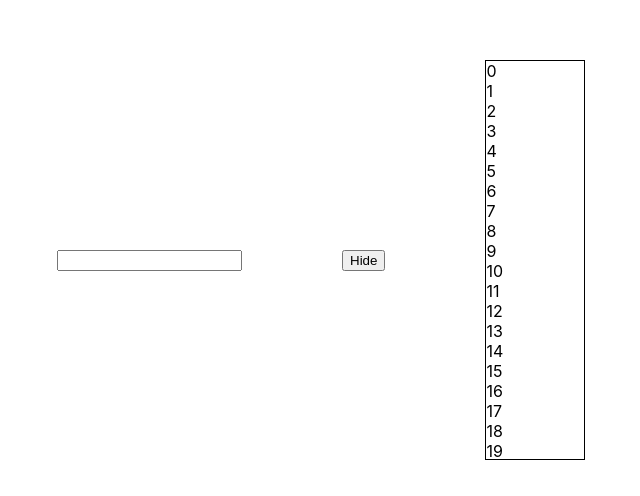
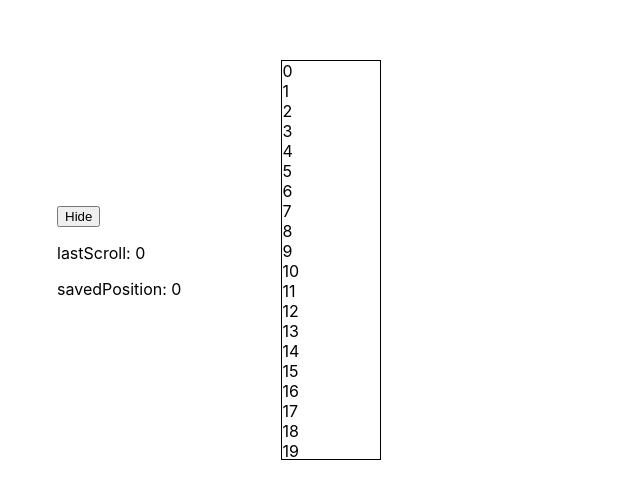
Before and after one commit to CharlesTaylor-CV/react-debug, a Next.js app: page / in a window 1280 px wide. Shown: the part 140-636 px from the top of the page, without its empty margins (327-967 px from the left). Built offline with nearby package versions, Linux system fonts and the light colour scheme.

Commit message:
Illustrate saving & restoring position

```diff
--- a/pages/index.tsx
+++ b/pages/index.tsx
@@ -3,8 +3,8 @@ import {useState} from 'react';
 import InfiniteScroll from '../components/InfiniteScroll';
 
 const Home: NextPage = () => {
-  const [ current, setCurrent ] = useState(0);
-  const [ pending, setPending ] = useState(0);
+  const [ scrollTo, setScrollTo ] = useState(0);
+  const [ saved, save ] = useState(0);
   const [ visibleList, setVisibleList] = useState(true);
 
   const hideList = () => {
@@ -12,8 +12,13 @@ const Home: NextPage = () => {
   }
   const showList = () => {
     setVisibleList(true)
-    setCurrent(pending)
+    setScrollTo(saved)
   }
+
+  const button =
+    visibleList
+      ? <button onClick={hideList}>Hide</button>
+      : <button onClick={showList}>Show</button>
 
   return (
     <div style={{
@@ -23,17 +28,16 @@ const Home: NextPage = () => {
       alignItems: 'center',
       height: '100vh',
     }}>
-
-      <input type="number" onChange={(e) => setCurrent(Number(e.target.value))} />
-      { visibleList
-        ? <button onClick={hideList}>Hide</button>
-        : <button onClick={showList}>Show</button>
-      }
+      <div>
+        {button}
+        <p>{`lastScroll: ${scrollTo}`}</p>
+        <p>{`savedPosition: ${saved}`}</p>
+      </div>
       { visibleList
         ? (
           <InfiniteScroll
-            scrollToIndex={current}
-            onScroll={(s, _) => setPending(s)}
+            scrollToIndex={scrollTo}
+            onScroll={(s, _) => save(s)}
           />
         ) : null
       }
```
